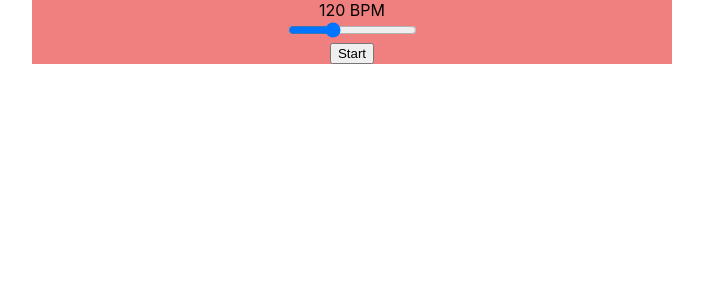
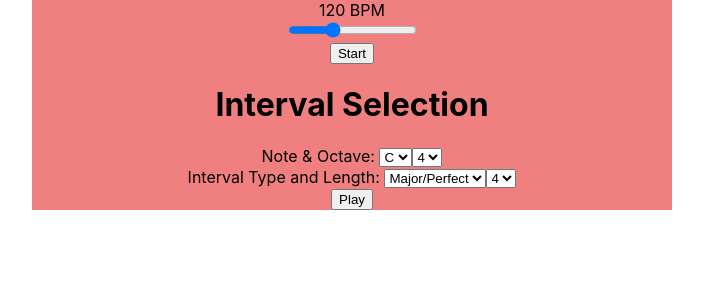
Before and after one commit to valpr/musicpractice, a React (Create React App) app: page / in a window 1280 px wide. Shown: the top 300 px of the page, without its empty margins (288-991 px from the left). Built offline with nearby package versions, Linux system fonts and the light colour scheme.

Commit message:
pre-reduction of components (Choices)

```diff
--- a/src/App.js
+++ b/src/App.js
@@ -1,4 +1,4 @@
-import React from 'react';
+import React, {useState} from 'react';
 import './App.css';
 import Tone from 'tone'
 
@@ -10,15 +10,104 @@ class App extends React.Component {
       <div className="App">
         <div className="Inner">
           <div className="Metronome">
-            <Metronome>
-
-            </Metronome>
+            <Metronome/>
+            <Intervals/>
           </div>
         </div>
       </div>
     );
   }
 }
+
+function Choices(props){
+  return(
+    <div class="noteDiv">
+        <span>{props.title} </span>
+        <select value={props.current1}class="note">
+              {props.choices1.map((value)=>{
+                return <option value={value}>{value}</option>
+              })}
+        </select>
+
+        <select value={props.current2}class="note">
+              {props.choices2.map((value)=>{
+                return <option value={value}>{value}</option>
+              })}
+        </select>
+    </div>
+  )
+}
+
+function Intervals(props){
+  const [note, setNote] = useState("C4");
+  const [interval, setInterval] = useState("m4");
+  //TONEJS Intervals are set in Hz, so should convert from major, minor, augmented, diminished
+//https://www.liveabout.com/table-of-intervals-2455915
+//TODO: implement logic to filter out invalid combinations (music theory)
+//2, 3, 6, 7 have major, minor, augmented, diminished
+//4, 5, 8 have diminished, augmented, diminished
+//perhaps make sub-components?
+
+  return (
+      <div class="interval">
+      <h1>Interval Selection</h1>
+        <div class="noteDiv">
+        <span>Note & Octave: </span>
+        <select value="C" class="note">
+              <option value="C">C</option>
+              <option value="D">
+                D
+              </option>
+              <option value="E">
+                E
+              </option>
+              <option value="F">F</option>
+              <option value="G">G</option>
+              <option value="A">A</option>
+              <option value="B">B</option>
+            </select>
+
+          <select value="4" class="note">
+              <option value="1">1</option>
+              <option value="2">2</option>
+              <option value="3">3</option>
+              <option value="4">4</option>
+              <option value="5">5</option>
+              <option value="6">6</option>
+              <option value="7">7</option>
+            </select>
+        </div>
+        <div class="intervalDiv">
+        <span>Interval Type and Length: </span>
+
+            <select class="type">
+              <option value="Major/Perfect">Major/Perfect</option>
+              <option value="Minor">
+                Minor
+              </option>
+              <option value="Augmented">
+                Augmented
+              </option>
+              <option value="Diminished">Diminished</option>
+
+            </select>
+          <select value="4" class="size">
+              <option value="1">1</option>
+              <option value="2">2</option>
+              <option value="3">3</option>
+              <option value="4">4</option>
+              <option value="5">5</option>
+              <option value="6">6</option>
+              <option value="7">7</option>
+              <option value="8">8</option>
+            </select>
+        </div>
+        <button> Play</button>
+
+      </div>
+    )
+}
+
 
 
 
@@ -30,16 +119,10 @@ class Metronome extends React.Component {
       playing:false,
       bpm: Tone.Transport.bpm.value,
     }
-    const synth = new Tone.MembraneSynth().toMaster();
-    const loop = new Tone.Loop(function(time){
-      synth.triggerAttackRelease("C2","4n");
-    },"4n").start(0);
 
   }
 
-
   startStop = () =>{
-
     if (this.state.playing){
       //stop the timer
       this.setState({
@@ -57,7 +140,6 @@ class Metronome extends React.Component {
 
   handleBpmChange = event =>{
     const bpm = event.target.value;
-
     if (this.state.playing){
       this.setState( (state) => ({
         bpm: bpm,
@@ -74,6 +156,10 @@ class Metronome extends React.Component {
 
 
   render(){
+    const synth = new Tone.MembraneSynth().toMaster();
+    const loop = new Tone.Loop(function(time){
+      synth.triggerAttackRelease("C2","4n");
+    },"4n").start(0);
     let bpm = this.state.bpm;
     return(
         <div className="Metronome">
@@ -89,9 +175,4 @@ class Metronome extends React.Component {
 }
 
 
-
-
-
-
-
 export default App;
```
